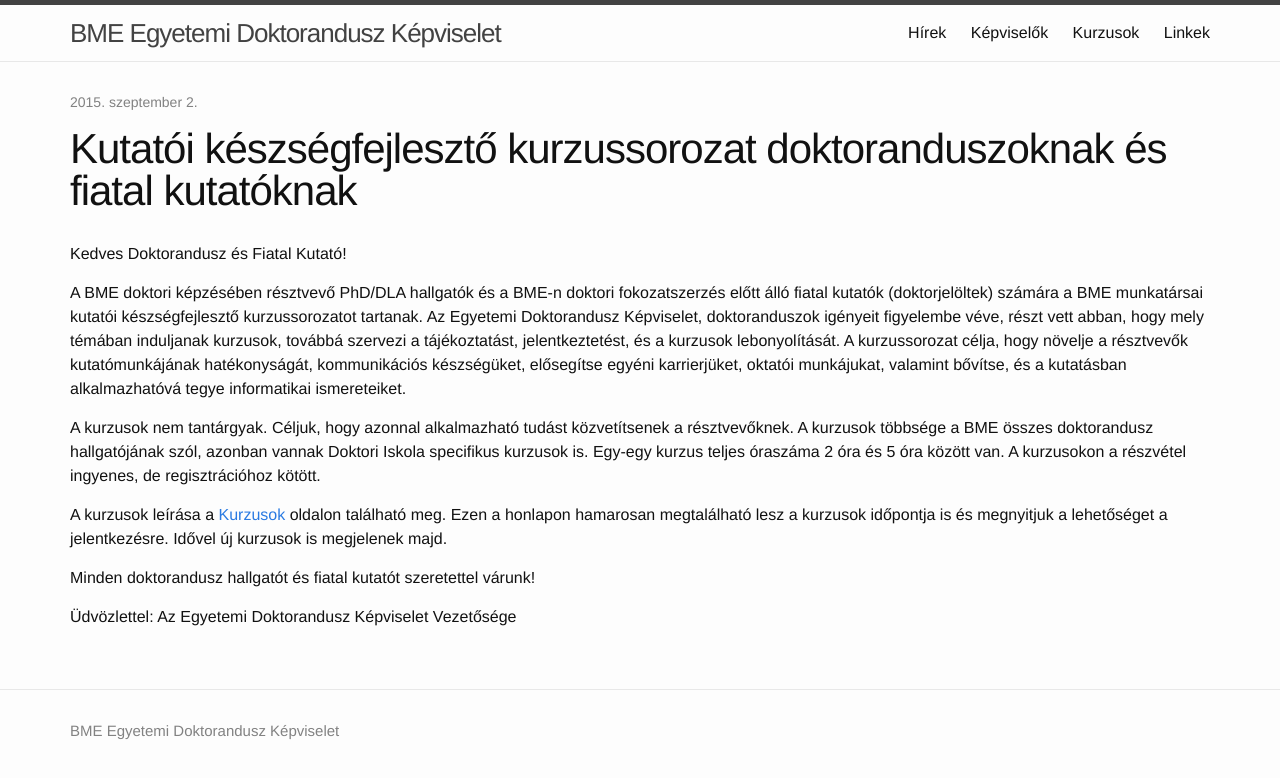
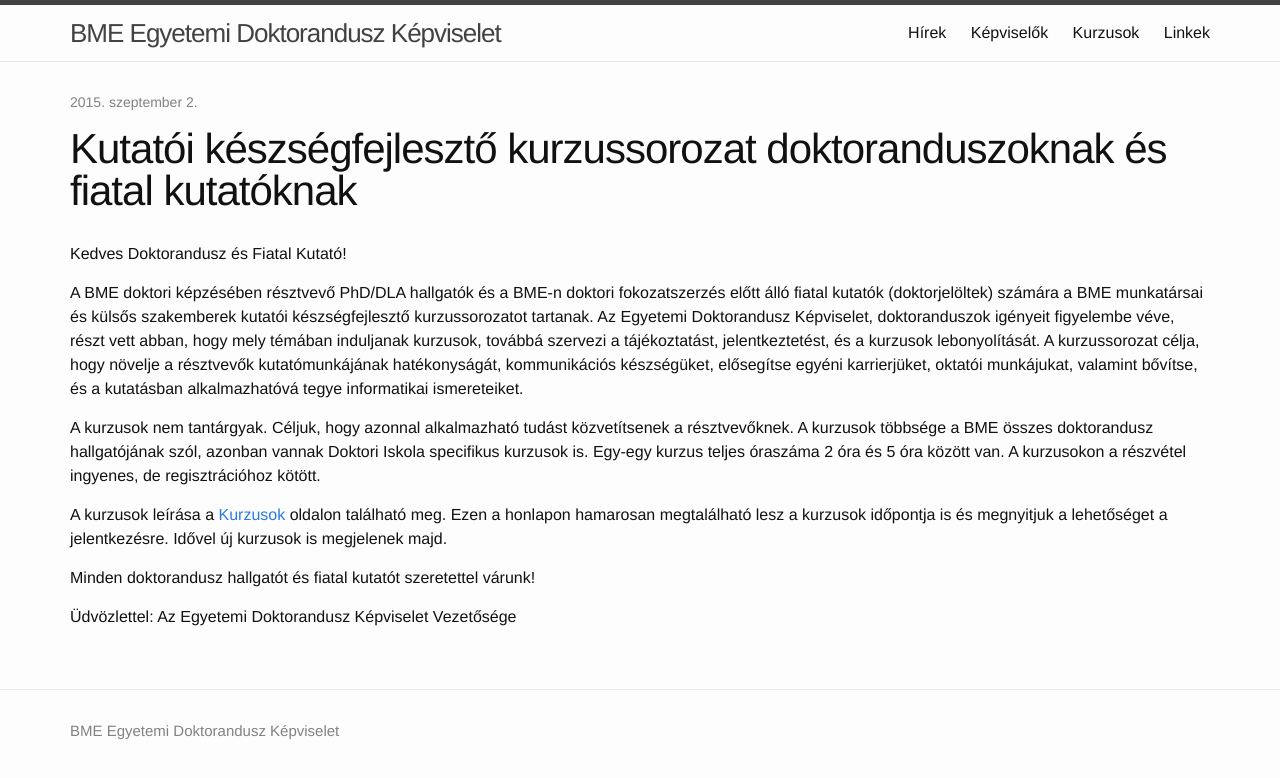
Before and after one commit to totyabaja/bme-edk.github.io, a Jekyll site: the page built from _posts/2015-09-02-phd-kurzussorozat.md, in a window 1280 px wide. Shown: the top 778 px of the page. Built offline with Jekyll 4.4.1, drawn with Linux system fonts in a browser that asks for light colours; a file with an impossible date is left out.

Commit message:
Update 2015-09-02-phd-kurzussorozat.md

```diff
--- a/_posts/2015-09-02-phd-kurzussorozat.md
+++ b/_posts/2015-09-02-phd-kurzussorozat.md
@@ -7,7 +7,7 @@
 
 Kedves Doktorandusz és Fiatal Kutató!
 
-A BME doktori képzésében résztvevő PhD/DLA hallgatók és a BME-n doktori fokozatszerzés előtt álló fiatal kutatók (doktorjelöltek) számára a BME munkatársai kutatói készségfejlesztő kurzussorozatot tartanak. Az Egyetemi Doktorandusz Képviselet, doktoranduszok igényeit figyelembe véve, részt vett abban, hogy mely témában induljanak kurzusok, továbbá szervezi a tájékoztatást, jelentkeztetést, és a kurzusok lebonyolítását. A kurzussorozat célja, hogy növelje a résztvevők kutatómunkájának hatékonyságát, kommunikációs készségüket, elősegítse egyéni karrierjüket, oktatói munkájukat, valamint bővítse, és a kutatásban alkalmazhatóvá tegye informatikai ismereteiket.
+A BME doktori képzésében résztvevő PhD/DLA hallgatók és a BME-n doktori fokozatszerzés előtt álló fiatal kutatók (doktorjelöltek) számára a BME munkatársai és külsős szakemberek kutatói készségfejlesztő kurzussorozatot tartanak. Az Egyetemi Doktorandusz Képviselet, doktoranduszok igényeit figyelembe véve, részt vett abban, hogy mely témában induljanak kurzusok, továbbá szervezi a tájékoztatást, jelentkeztetést, és a kurzusok lebonyolítását. A kurzussorozat célja, hogy növelje a résztvevők kutatómunkájának hatékonyságát, kommunikációs készségüket, elősegítse egyéni karrierjüket, oktatói munkájukat, valamint bővítse, és a kutatásban alkalmazhatóvá tegye informatikai ismereteiket.
 
   A kurzusok nem tantárgyak. Céljuk, hogy azonnal alkalmazható tudást közvetítsenek a résztvevőknek. A kurzusok többsége a BME összes doktorandusz hallgatójának szól, azonban vannak Doktori Iskola specifikus kurzusok is. Egy-egy kurzus teljes óraszáma 2 óra és 5 óra között van. A kurzusokon a részvétel ingyenes, de regisztrációhoz kötött.
 
```
